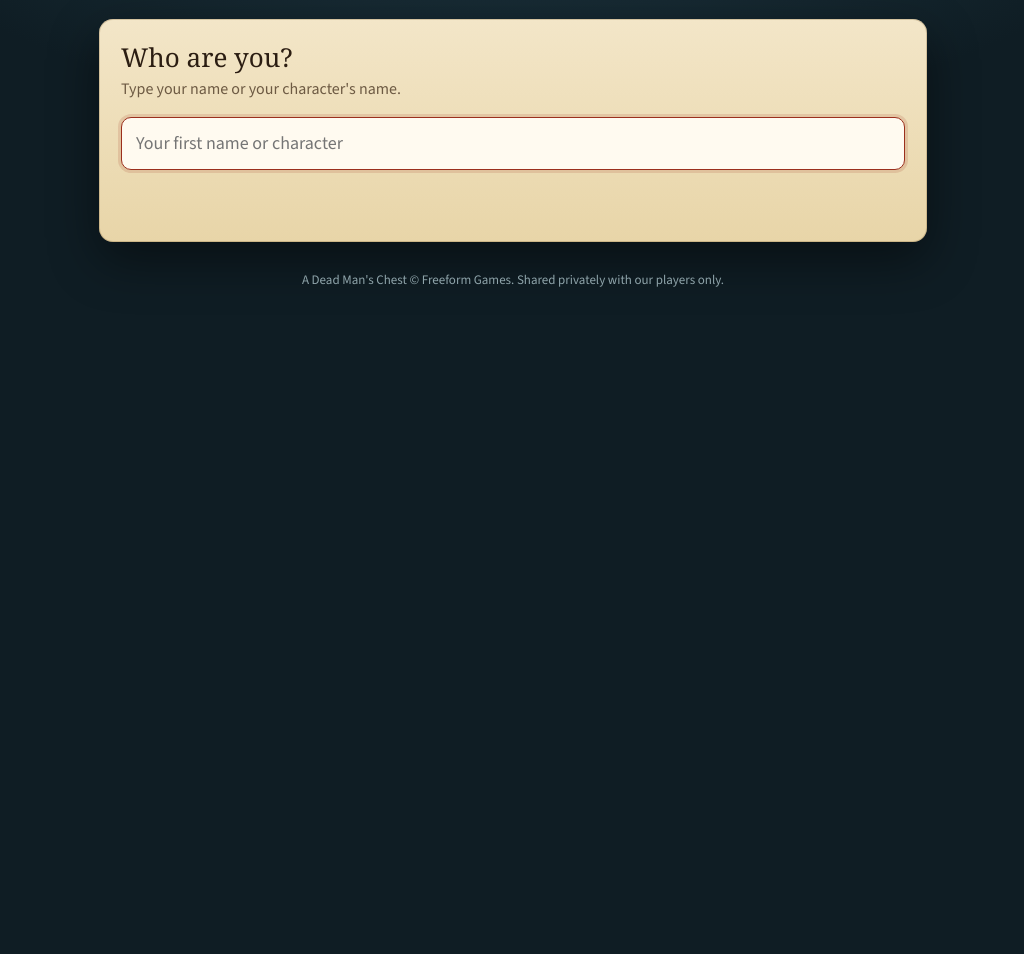
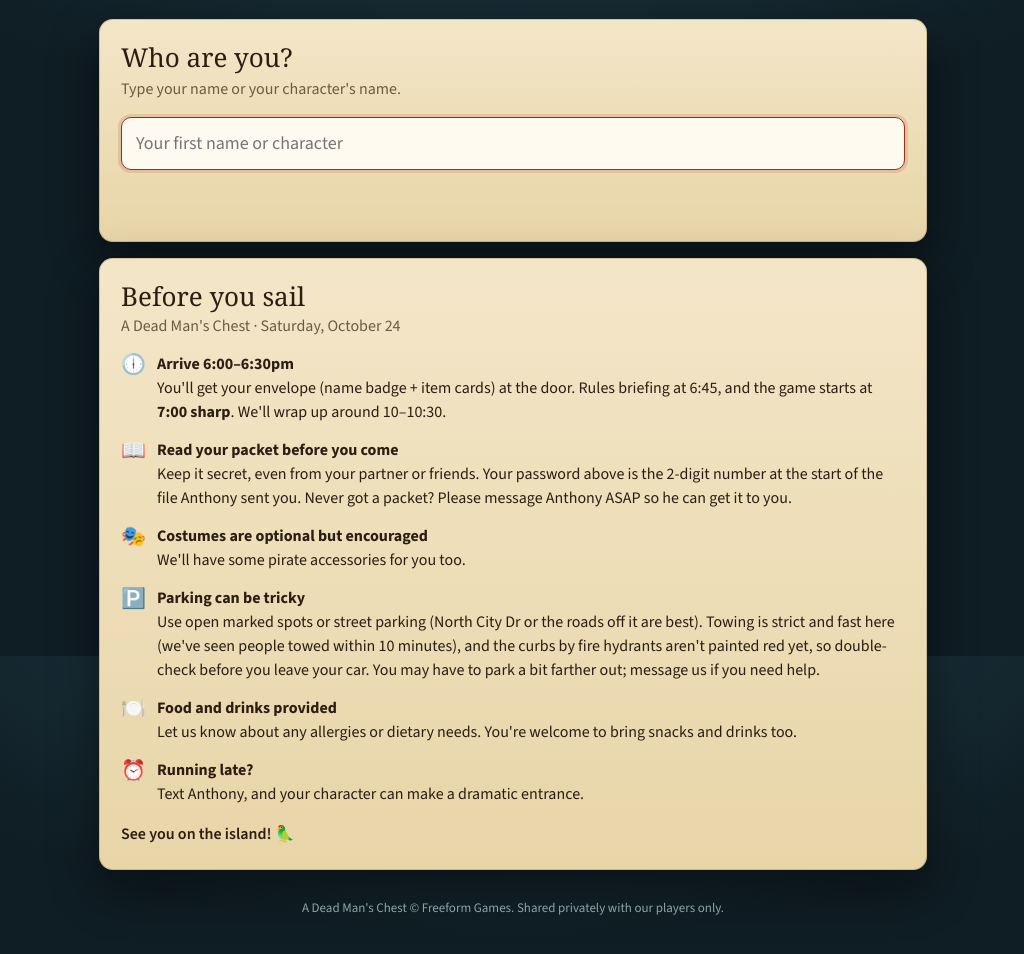
Before and after one commit to andaole/dead-mans-chest, a plain HTML site: page index.html in a window 1280 px wide. Shown: the part 144-1098 px from the top of the page, without its empty margins (127-1151 px from the left). Before the commit the page ends 800 px from the top, so only its background shows below. Drawn offline with nearby package versions, Linux system fonts and the light colour scheme; a web font is replaced by a local one.

Commit message:
Add party info card
Co-Authored-By: Claude Opus 5.5 <noreply@anthropic.com>
Claude-Session: https://claude.ai/code/session_014JWq4waXsbmBidiLM6fqsm

```diff
--- a/index.html
+++ b/index.html
@@ -90,6 +90,12 @@ footer{color:#8fa4aa;text-align:center;font-size:13px;margin-top:28px}
 .modal .card{max-width:420px;width:100%;text-align:center}
 .modal .warn{font:600 12px/1 "Source Sans 3";letter-spacing:.18em;text-transform:uppercase;color:var(--rust);margin-bottom:10px}
 .modal .row{justify-content:center}
+.info h2{margin-bottom:2px}
+.info ul{list-style:none;margin:14px 0 0;padding:0;display:grid;gap:14px}
+.info li{display:grid;grid-template-columns:30px 1fr;gap:6px;align-items:start}
+.info li .ic{font-size:20px;line-height:1.3}
+.info li b{display:block}
+.info p.foot{margin:16px 0 0;font-weight:600}
 .hidden{display:none!important}
 </style>
 </head>
@@ -164,6 +170,20 @@ footer{color:#8fa4aa;text-align:center;font-size:13px;margin-top:28px}
         <div class="pages" id="pagesEnv"></div>
       </div>
     </div>
+  </section>
+
+  <section class="card info" id="partyInfo">
+    <h2>Before you sail</h2>
+    <p class="sub" style="margin:0">A Dead Man's Chest · Saturday, October 24</p>
+    <ul>
+      <li><span class="ic">🕕</span><div><b>Arrive 6:00–6:30pm</b>You'll get your envelope (name badge + item cards) at the door. Rules briefing at 6:45, and the game starts at <b style="display:inline">7:00 sharp</b>. We'll wrap up around 10–10:30.</div></li>
+      <li><span class="ic">📖</span><div><b>Read your packet before you come</b>Keep it secret, even from your partner or friends. Your password above is the 2-digit number at the start of the file Anthony sent you. Never got a packet? Please message Anthony ASAP so he can get it to you.</div></li>
+      <li><span class="ic">🎭</span><div><b>Costumes are optional but encouraged</b>We'll have some pirate accessories for you too.</div></li>
+      <li><span class="ic">🅿️</span><div><b>Parking can be tricky</b>Use open marked spots or street parking (North City Dr or the roads off it are best). Towing is strict and fast here (we've seen people towed within 10 minutes), and the curbs by fire hydrants aren't painted red yet, so double-check before you leave your car. You may have to park a bit farther out; message us if you need help.</div></li>
+      <li><span class="ic">🍽️</span><div><b>Food and drinks provided</b>Let us know about any allergies or dietary needs. You're welcome to bring snacks and drinks too.</div></li>
+      <li><span class="ic">⏰</span><div><b>Running late?</b>Text Anthony, and your character can make a dramatic entrance.</div></li>
+    </ul>
+    <p class="foot">See you on the island! 🦜</p>
   </section>
 
   <footer>A Dead Man's Chest © Freeform Games. Shared privately with our players only.</footer>
```
